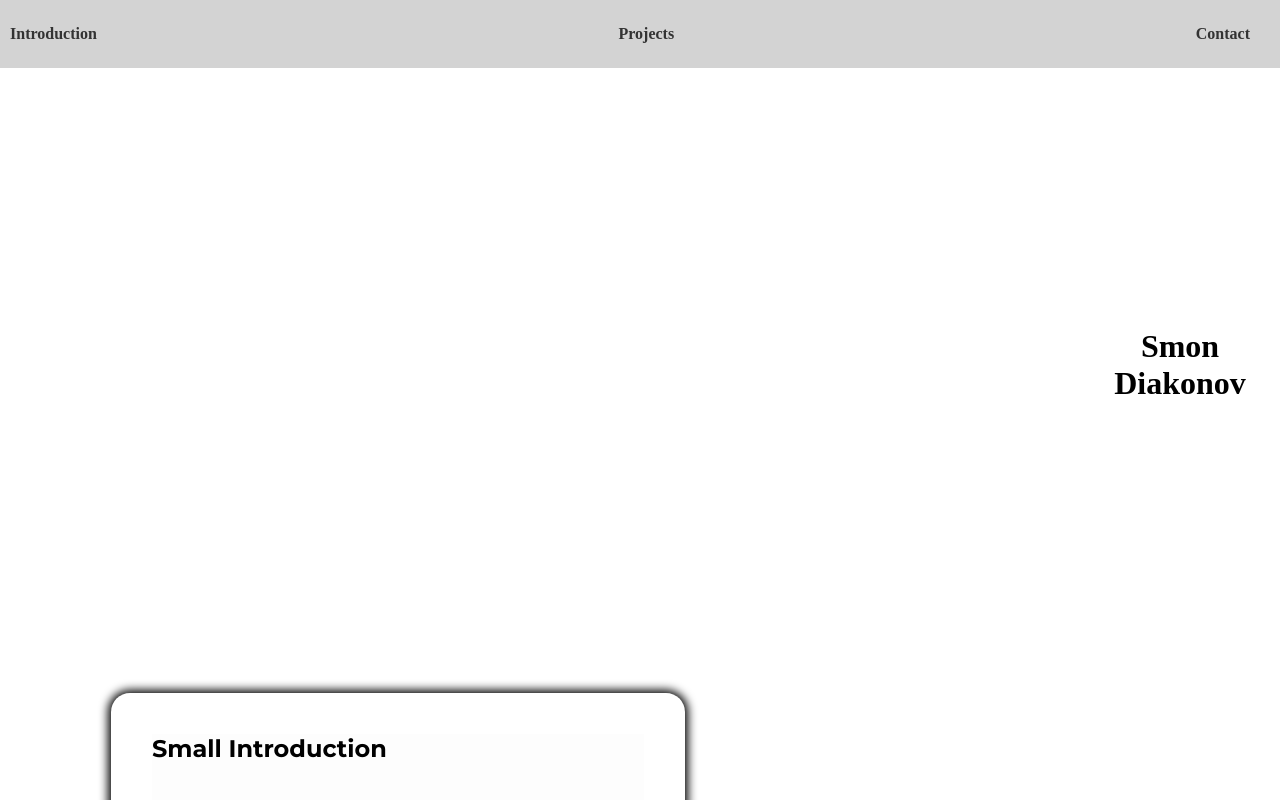
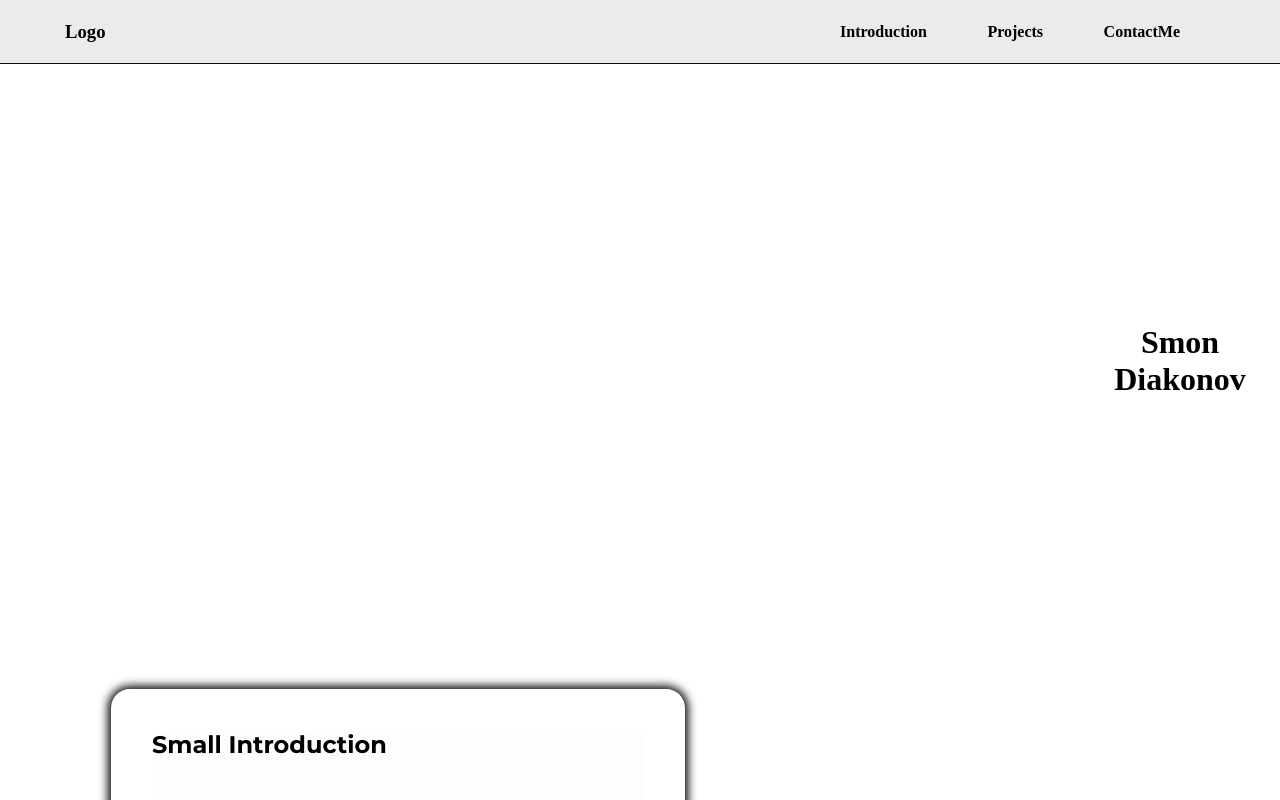
Before and after one commit to dontdoithere/MyWebsite, a React (Vite) app: page / in a window 1280 px wide. Shown: the top 800 px of the page. Built offline with nearby package versions, Linux system fonts and the light colour scheme.

Commit message:
Changed everything for menu bar and styled it

```diff
--- a/src/App.tsx
+++ b/src/App.tsx
@@ -3,6 +3,7 @@ import { } from '@mui/material'
 //import { MenuIcon } from '@mui/icons-material';
 //import Button from '@material-ui/core/Button';
 import NameEffect from './components/NameEffect';
+import NavBar from './components/Nav/NavBar';
 import './index.css';
 
 
@@ -17,15 +18,7 @@ const App: React.FC = () => {
 
   return (
     <>
-      {<header>
-        { <nav>
-          <ul id="menu-bar">
-              <li><a href="#introduction">Introduction</a></li>
-              <li><a href="#projects">Projects</a></li>
-              <li><a href="#contact">Contact</a></li>
-          </ul>
-      </nav>}
-      </header>}
+      <NavBar />
       <h1 id="header-name">
         <NameEffect text="Simon Diakonov" />
       </h1>
--- /dev/null
+++ b/src/components/Nav/Nav.module.css
@@ -0,0 +1,30 @@
+.menu_bar{
+    width: 100%;
+    height: 64px;
+    background-color: rgb(236, 234, 234) ;
+    border-bottom: 1px solid rgb(11, 12, 12);
+    display: flex;
+    align-items: center;
+    justify-content: space-between;
+
+}
+
+.logo-container {
+    font-weight: 500;
+    cursor: pointer ;
+    margin-left: 65px;
+}
+
+.links-container{
+    padding-right: 100px;
+    display: flex;
+    width: 440px;
+    justify-content: space-between;
+}
+
+.link a{
+    text-decoration: none;
+    color: black;
+    font-family: 'Monster';
+    font-weight: bold;
+}
--- /dev/null
+++ b/src/components/Nav/NavBar.tsx
@@ -0,0 +1,31 @@
+import React from 'react';
+import styles from './Nav.module.css';
+import { links } from './links.json';
+
+type Link = {
+  label: string;
+  href: string;
+};
+
+
+
+const NavBar: React.FC<{}> = () => {
+  return (
+    <div className={styles.menu_bar}>
+      <div className={styles['logo-container']}>
+        <h3>Logo</h3>
+      </div>
+      <div className={styles['links-container']}>
+        {links.map((link: Link) => {
+          return (
+            <div key={link.href} className={styles['link']}>
+              <a href={link.href}>{link.label}</a>
+            </div>
+          );
+        })}
+      </div>
+    </div>
+  );
+};
+
+export default NavBar;
--- /dev/null
+++ b/src/components/Nav/links.json
@@ -0,0 +1,16 @@
+{
+    "links": [
+        {
+            "label": "Introduction",
+            "href": "/introduction"
+        },
+        {
+            "label": "Projects",
+            "href": "/projects"
+        },
+        {
+            "label": "ContactMe",
+            "href": "/contactMe"
+        }
+    ]
+}
```
